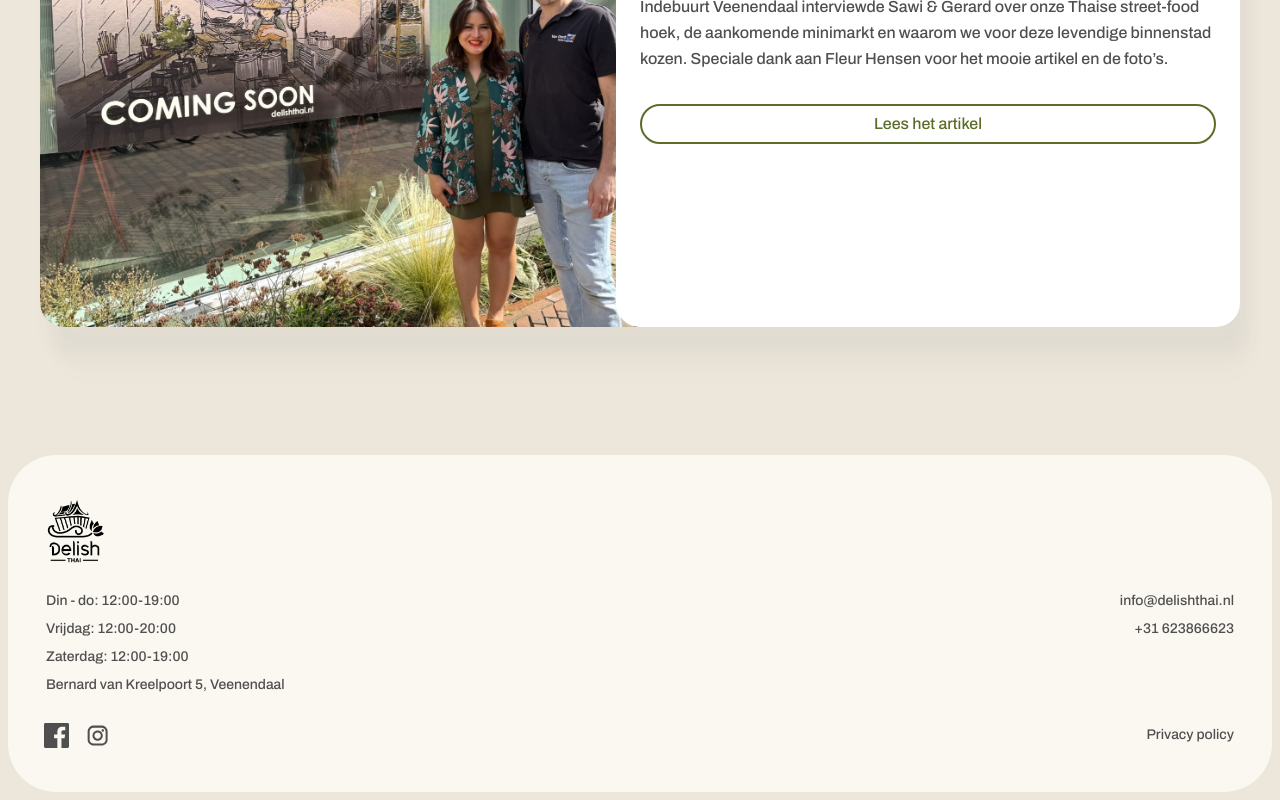
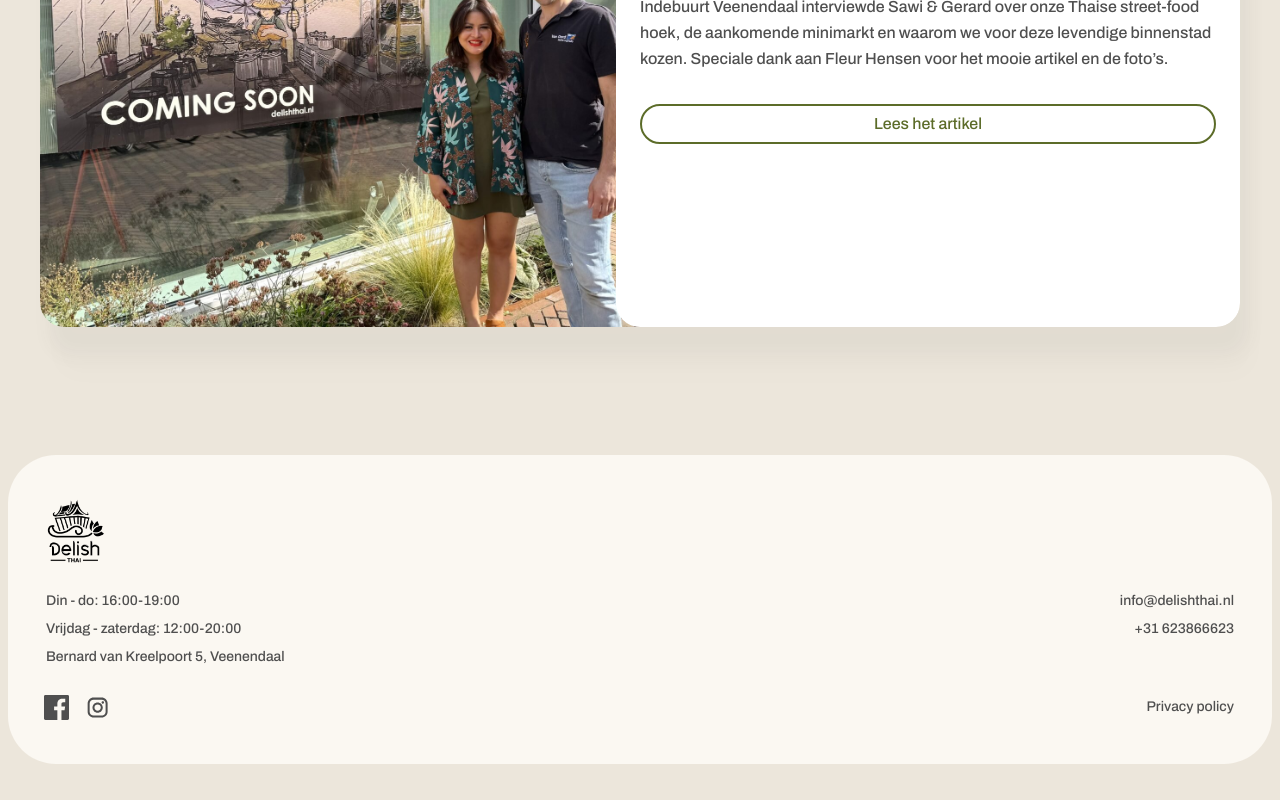
Before and after one commit to DelishThaiNL/delish-thai-frontend, a Vue app: page / in a window 1280 px wide. Shown: the part 3382-4182 px from the top of the page. After the commit the page ends 4154 px from the top, so only its background shows below. Built offline with nearby package versions, Linux system fonts and the light colour scheme.

Commit message:
change opening time

```diff
--- a/src/components/AppFooter.vue
+++ b/src/components/AppFooter.vue
@@ -19,9 +19,8 @@ import InstagramIcon from '@/components/icons/social/InstagramIcon.vue'
             class="flex flex-col sm:flex-row justify-between gap-4 text-sm text-gray-secondary font-medium px-[6px]"
           >
             <div class="flex flex-col gap-2 items-start">
-              <span> Din - do: 12:00-19:00 </span>
-              <span> Vrijdag: 12:00-20:00 </span>
-              <span> Zaterdag: 12:00-19:00 </span>
+              <span> Din - do: 16:00-19:00 </span>
+              <span> Vrijdag - zaterdag: 12:00-20:00 </span>
 
               <span> Bernard van Kreelpoort 5, Veenendaal </span>
             </div>
```
